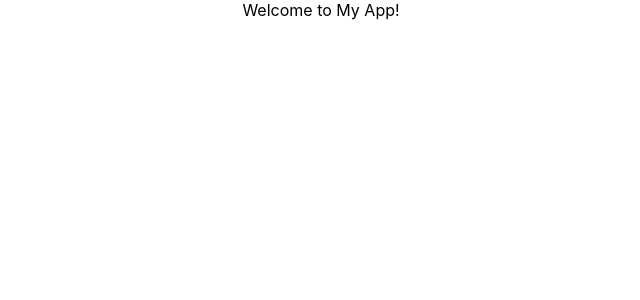
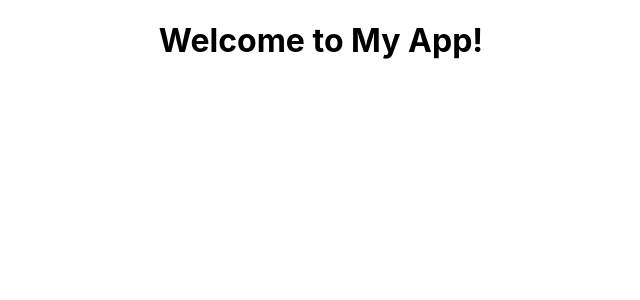
Before and after one commit to rmallols/hello-kodiri, a React (Create React App) app: page / in a window 1280 px wide. Shown: the top 300 px of the page, without its empty margins (319-959 px from the left). Built offline with nearby package versions, Linux system fonts and the light colour scheme.

Commit message:
Increasing the font size of the title based on PR feedback

```diff
--- a/src/App.js
+++ b/src/App.js
@@ -5,7 +5,7 @@ import './App.css';
 function App() {
   return (
     <div className="App">
-        Welcome to My App!
+        <h1>Welcome to My App!</h1>
     </div>
   );
 }
```
